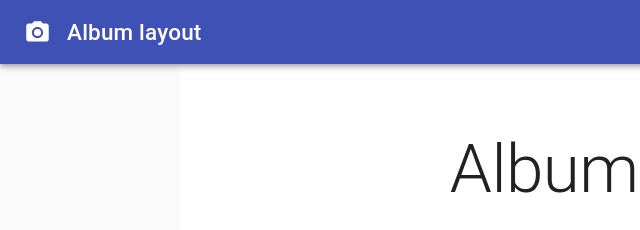
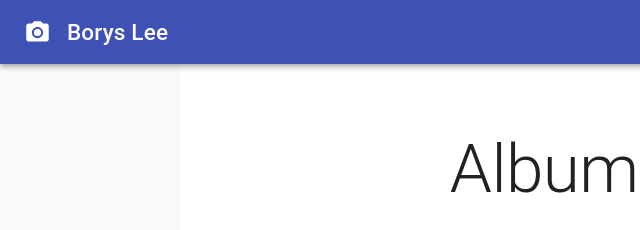
Before and after one commit to LiWei512/portfolios, a Gatsby site: page / in a window 1280 px wide. Shown: the top 230 px of the page, 0-640 px from the left. Built offline with nearby package versions, Linux system fonts and the light colour scheme; Gatsby itself is replaced by a stand-in of ours.

Commit message:
change site name in header

```diff
--- a/gatsby-config.js
+++ b/gatsby-config.js
@@ -1,7 +1,7 @@
 module.exports = {
   pathPrefix: "/portfolios",
   siteMetadata: {
-    title: `Portfolios`,
+    title: `Borys Lee`,
     description: `This is a portfolios site built with gatsby`,
     author: `@boryslee`,
   },
--- a/src/components/header.js
+++ b/src/components/header.js
@@ -23,7 +23,7 @@ const Header = ({ siteTitle }) => {
         <Toolbar>
           <CameraIcon className={classes.icon} />
           <Typography variant="h6" color="inherit" noWrap>
-            Album layout
+            {siteTitle}
           </Typography>
         </Toolbar>
       </AppBar>
```
